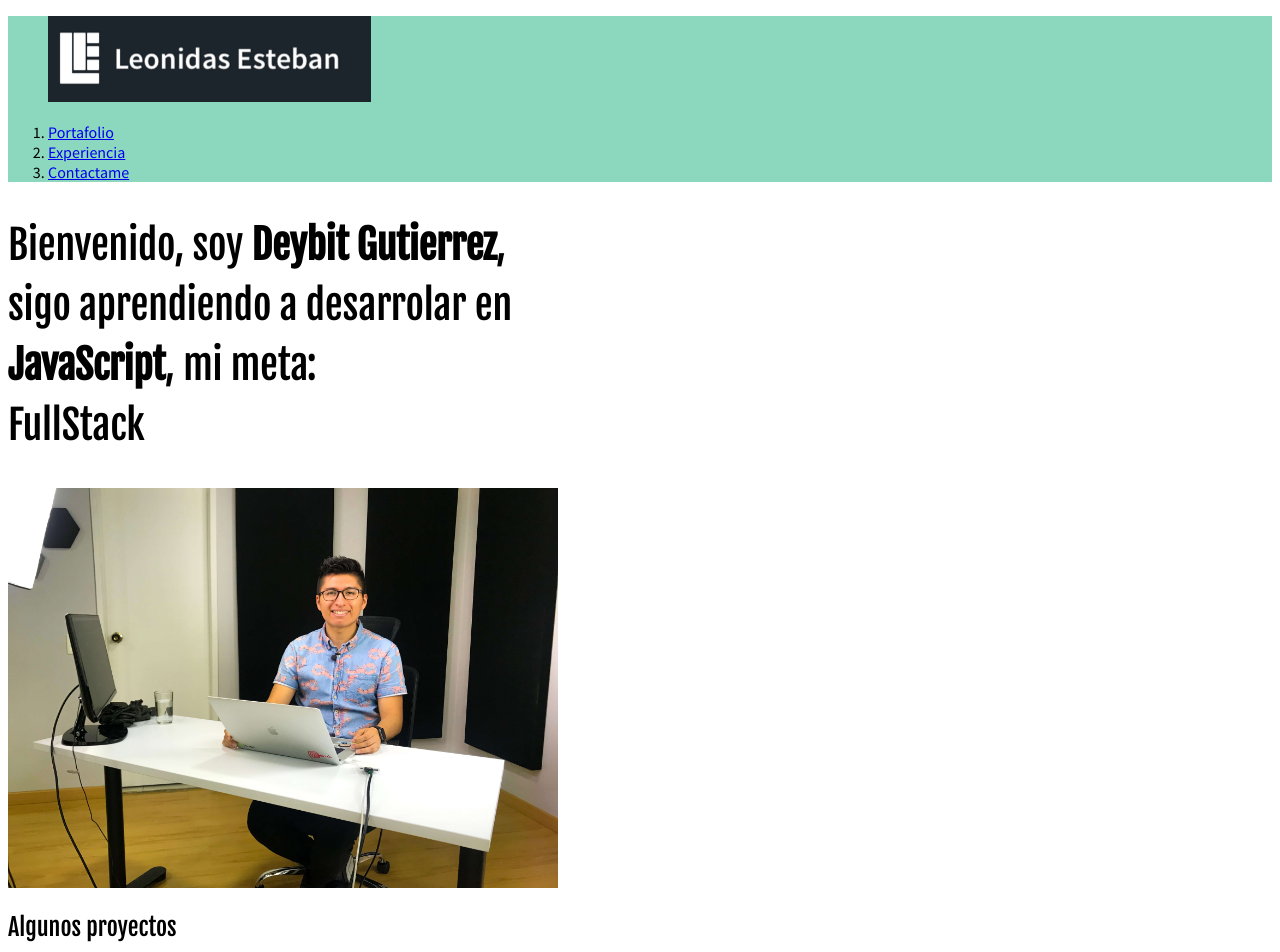
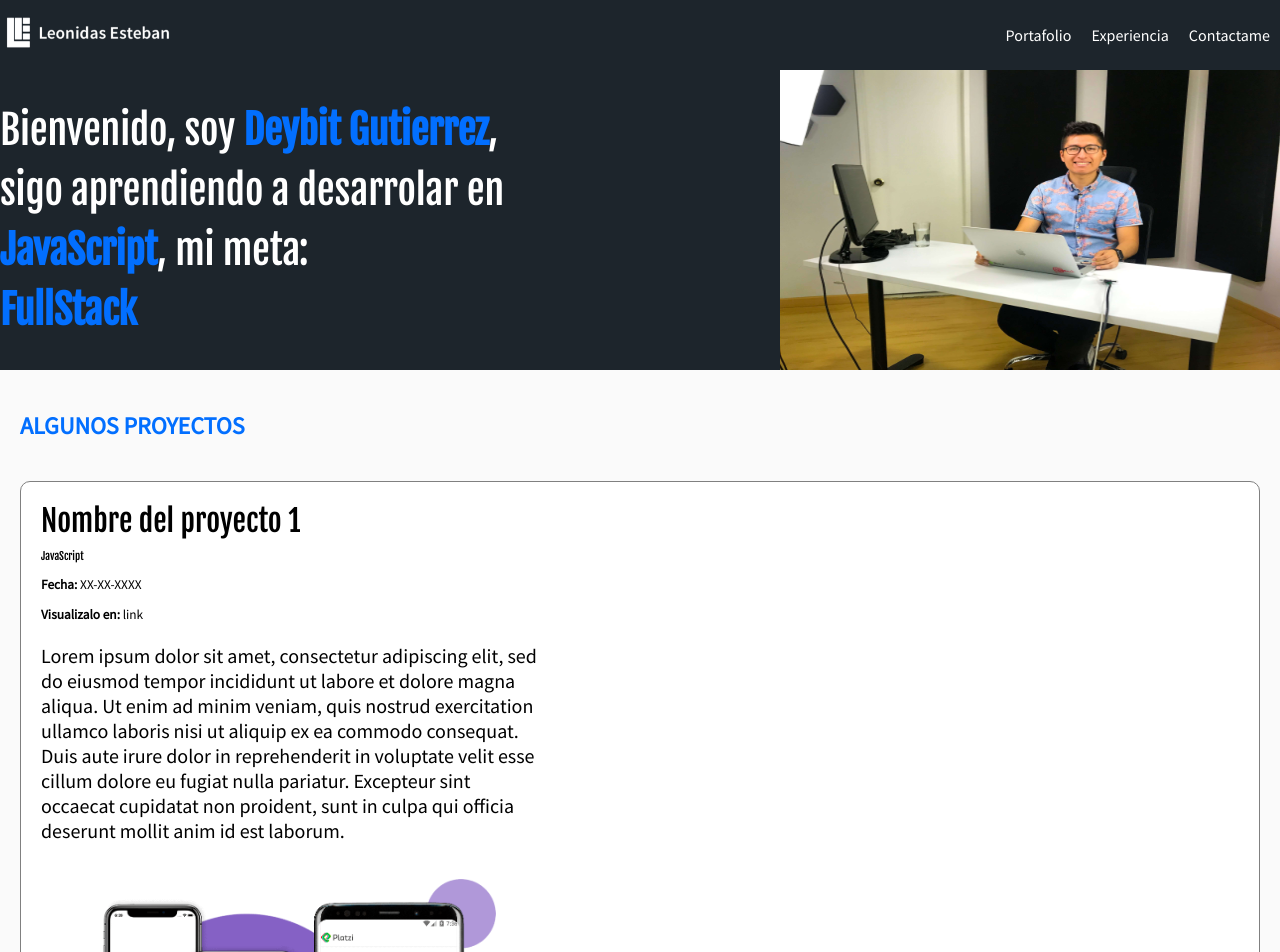
Before and after one commit to deybit/webdesing, a plain HTML site: page index.html in a window 1280 px wide. Shown: the top 952 px of the page. Drawn offline with Linux system fonts and the light colour scheme.

Commit message:
Adding all

```diff
--- a/css/styles.css
+++ b/css/styles.css
@@ -1,13 +1,57 @@
+
+/* gris oscuro = #1d252c:
+gris claro = #626262;
+background gris = #1b2127;
+celeste =  #026fff;
+*/
 
 
-header {
-  /*background: hsl(160, 50%, 50%);*/
-  background: hsla(160, 50%, 50%, 0.6);
+.header {
+  background-color: #1d252c;
+  color: white;
+  display: flex;
+  justify-content: space-between;
+  height: 70px;
+  align-items: center;
 }
 
-.link {
+.header a{
+  color: white;
+  text-decoration: none;
+  display: flex;
+  height: inherit;
+  padding: 0 10px;
+  align-items: center;
+}
 
+
+.menu{
+  height: inherit;
 }
+
+
+ol, ul {
+  margin: 0;
+  padding: 0;
+  list-style: none;
+}
+
+figure{
+  margin:0;
+}
+
+.header ol{
+display: flex;
+height: inherit;
+align-items: center;
+}
+
+.header ol li{
+  height: inherit;
+  display: flex;
+  align-items: center;
+}
+
 
 #portafolio {
 
@@ -15,6 +59,7 @@ header {
 
 body{
   font-family: 'Source Sans Pro', sans-serif;
+  margin: 0;
 }
 
 h1, h2, h3, h4, h5, h6 {
@@ -26,12 +71,122 @@ h1{
   font-size: 40px;
   line-height: 1.5em;
   letter-spacing: -.2px;
+  color: white;
+  margin: 0;
 /*  text-transform: none;
   text-decoration: underline;*/
 }
+
+h1 strong{
+  color: #026fff;
+}
+
+h2 {
+  color: #026fff;
+  text-transform: uppercase;
+  font-family: 'Source Sans Pro';
+  font-weight: bold;
+  font-size: 24px;
+  margin-bottom: 40px;
+}
+.hero{
+  height: 300px;
+  background-image: url('../images/hero.jpg');
+  background-color: #1d252c;
+  background-size: 500px 300px;
+  background-repeat: no-repeat;
+  background-position-x: right;
+  display: flex;
+  align-items: center;
+
+}
+
+.portfolio{
+    background: #FAFAFA;
+    padding: 20px;
+}
+
+.project{
+  /*border-top: 10px solid red;
+  border-right: 10px solid green;
+  border-left: 10px solid blue;
+  border-bottom: 10px solid pink;*/
+  /* border-top-color: red;
+  border-top-width: 15px;
+  border-top-style: solid; */
+  border: 1px solid gray;
+  border-radius: 10px;
+  margin-bottom: 15px;
+  padding: 20px;
+  /* margin: 10px; */
+  background: white;
+  /* margin-right: 0%;
+  margin-left: 0%; */
+  display: flex;
+}
+
+.project-title{
+  font-size: 30px;
+  margin-bottom: 10px;
+  margin-top: 0;
+}
+
+.project-details{
+  width: 500px;
+}
+
+.project-imageContainer{
+  width: 500px;
+}
+
+.project-course{
+  margin: 10px 0;
+}
+
+.project-date{
+  margin: 10px 0;
+}
+
+.project-url{
+  margin: 10px 0;
+}
+
+.project-description{
+  font-size: 20px;
+}
+
 
 /*a{
   text-transform: none;
   text-decoration: none;
 }
 */
+
+.flexbox{
+display: flex;
+flex-wrap: wrap;
+}
+
+.box{
+  width: 200px;
+  height: 200px;
+  border: 1px solid red;
+  margin: 10px;
+
+}
+
+.footer{
+  background-color: #1b2127;
+  color: white;
+  display: flex;
+  justify-content: space-between;
+}
+
+.footer a{
+  color: white;
+}
+
+
+.footer img{
+  vertical-align: middle;
+}
--- a/index.html
+++ b/index.html
@@ -10,7 +10,7 @@
   <body>
     <header class="header">
       <figure class="logo">
-        <img src="images/logo.png" alt="Logo inicial">
+        <img src="images/logo.png" height="50" alt="Logo inicial">
       </figure>
       <nav class="menu">
         <ol>
@@ -28,14 +28,14 @@
     </header>
     <section class="hero">
       <h1>
-        Bienvenido, soy <strong>Deybit Gutierrez</strong>,<br> sigo aprendiendo a desarrolar en  <br> <strong>JavaScript</strong>, mi meta: <br> FullStack
+        Bienvenido, soy <strong>Deybit Gutierrez</strong>,<br> sigo aprendiendo a desarrolar en  <br> <strong>JavaScript</strong>, mi meta: <br> <strong>FullStack</strong>
       </h1>
-      <img src="images/hero.jpg" alt="Imagen de portada" width="550" height="400">
+      <!-- <img src="images/hero.jpg" alt="Imagen de portada" width="550" height="400"> -->
     </section>
     <section id="portafolio" class="portfolio">
       <h2>Algunos proyectos</h2>
       <article class="project">
-        <article class="">
+        <div class="project-details">
           <h3 class="project-title">Nombre del proyecto 1</h3>
           <h6 class="project-course">JavaScript</h6>
           <p class="project-date"><small><strong>Fecha:</strong> XX-XX-XXXX</small></p>
@@ -44,7 +44,19 @@
           <figure class="project-imageContainer">
             <img class="project-image" src="images/platzi-video-react-native.png" alt="Curso de react native" width="500">
           </figure>
-        </article>
+        </div>
+      </article>
+      <article class="project">
+        <div class="project-details">
+          <h3 class="project-title">Nombre del proyecto 1</h3>
+          <h6 class="project-course">JavaScript</h6>
+          <p class="project-date"><small><strong>Fecha:</strong> XX-XX-XXXX</small></p>
+          <p class="project-url"><small><strong>Visualizalo en:</strong> link </small></p>
+          <p class="project-description">Lorem ipsum dolor sit amet, consectetur adipiscing elit, sed do eiusmod tempor incididunt ut labore et dolore magna aliqua. Ut enim ad minim veniam, quis nostrud exercitation ullamco laboris nisi ut aliquip ex ea commodo consequat. Duis aute irure dolor in reprehenderit in voluptate velit esse cillum dolore eu fugiat nulla pariatur. Excepteur sint occaecat cupidatat non proident, sunt in culpa qui officia deserunt mollit anim id est laborum.</p>
+          <figure class="project-imageContainer">
+            <img class="project-image" src="images/platzi-video-react-native.png" alt="Curso de react native" width="500">
+          </figure>
+        </div>
       </article>
     </section>
     <section id="masinfo">
@@ -65,6 +77,13 @@
         <button type="button" name="button">Enviar</button>
       </form>
     </section>
-    <footer class="footer"> footer</footer>
+    <footer class="footer">
+      <div class="">
+        <p>Curso de Desarrollo Web de Platzi <img src="images/platzi.png" width="80" alt="img_platzi"></p>
+      </div>
+      <div class="">
+        <p>Diseñado por <3 <a href="https://twitter.com/thespianartist">Uriel</a></p>
+      </div>
+    </footer>
   </body>
 </html>
```
